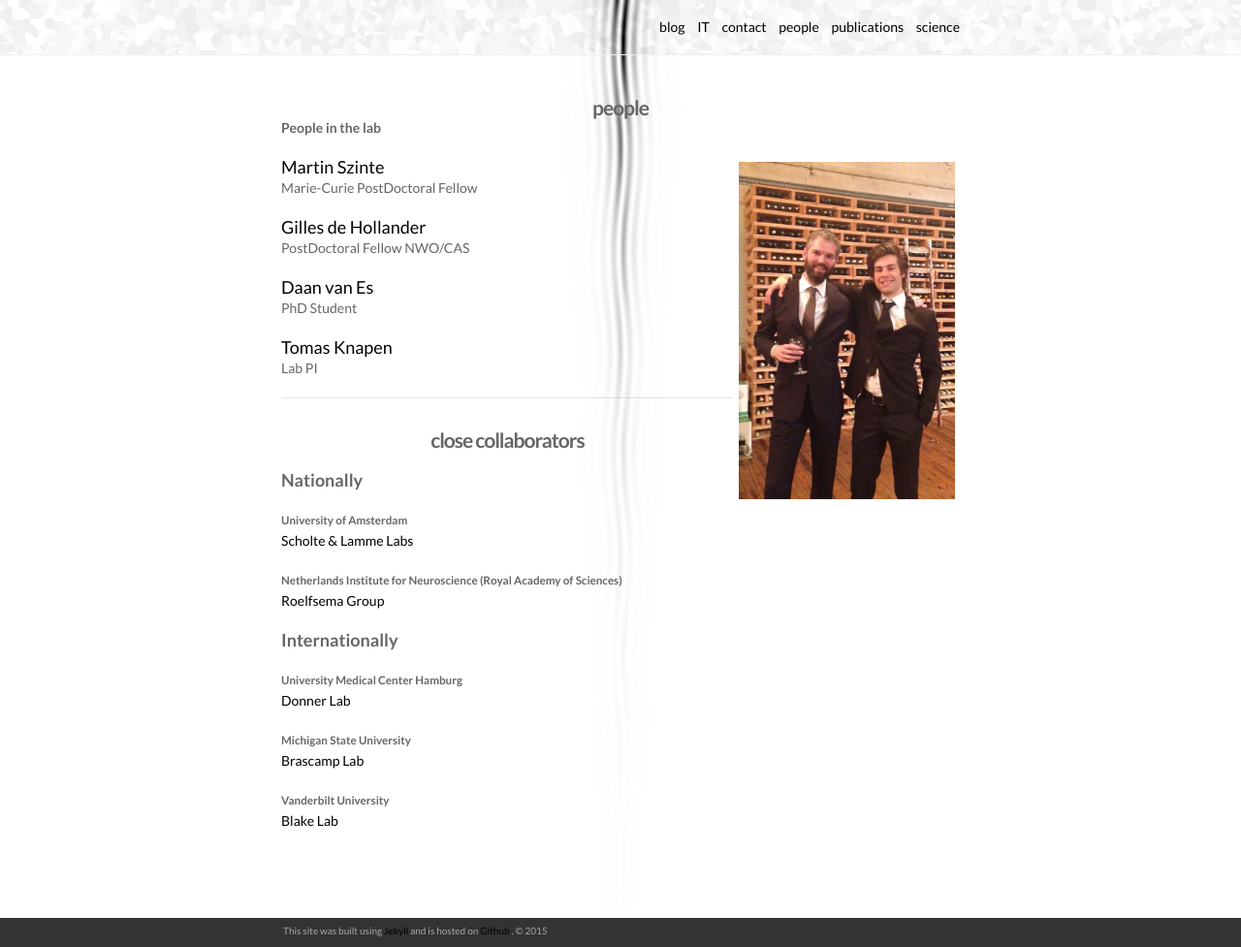
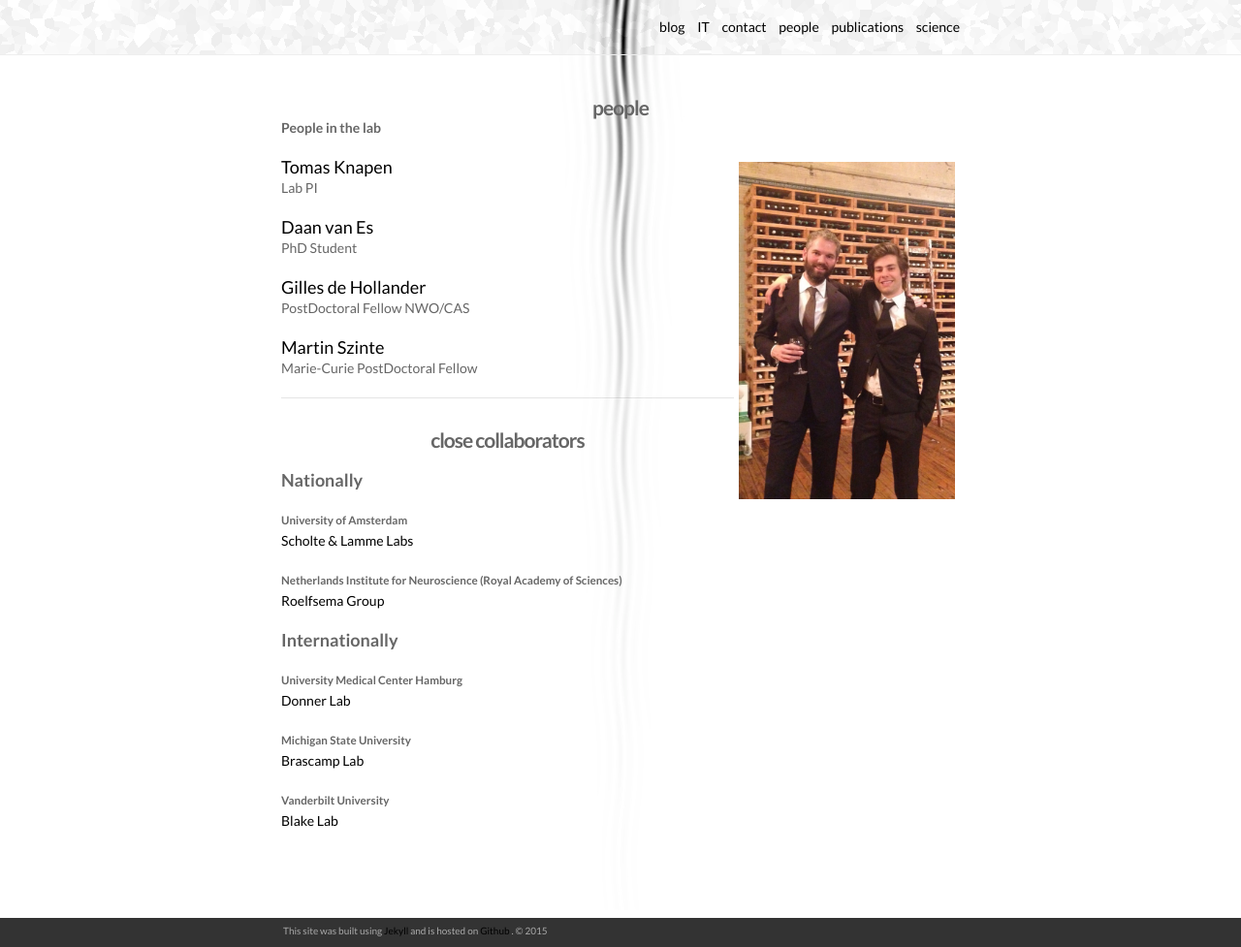
Before and after one commit to tknapen/tknapen.github.io, a Jekyll site: the page built from people.md, in a window 1280 px wide and 977 px high. Shown: the whole window at 97% size. Built offline with Jekyll 4.4.1, drawn with Linux system fonts in a browser that asks for light colours; nearby versions of some CDN libraries.

Commit message:
changed contact info and ordering of people

```diff
--- a/people.md
+++ b/people.md
@@ -7,7 +7,7 @@ description: People in the lab
 <img class="col one right" src="/img/people/lab_wine.jpg">
 
 <ul class="post-list">
-{% for person in site.people reversed %}
+{% for person in site.people %}
     <li>
         <h4><a class="person-title" href="{{ person.url | prepend: site.baseurl }}">{{ person.title }}</a></h4>
         <!-- <p class="post-meta">{{ person.date | date: '%B %-d, %Y — %H:%M' }}</p> -->
```
Also changed, not shown: contact.md (+4 -4 lines), img/bg_email.jpg (added).
